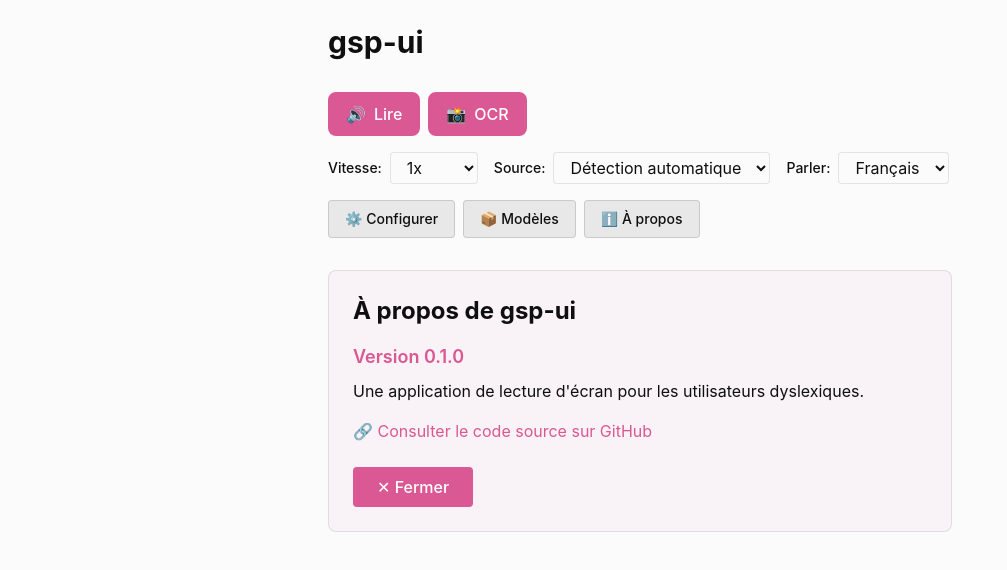
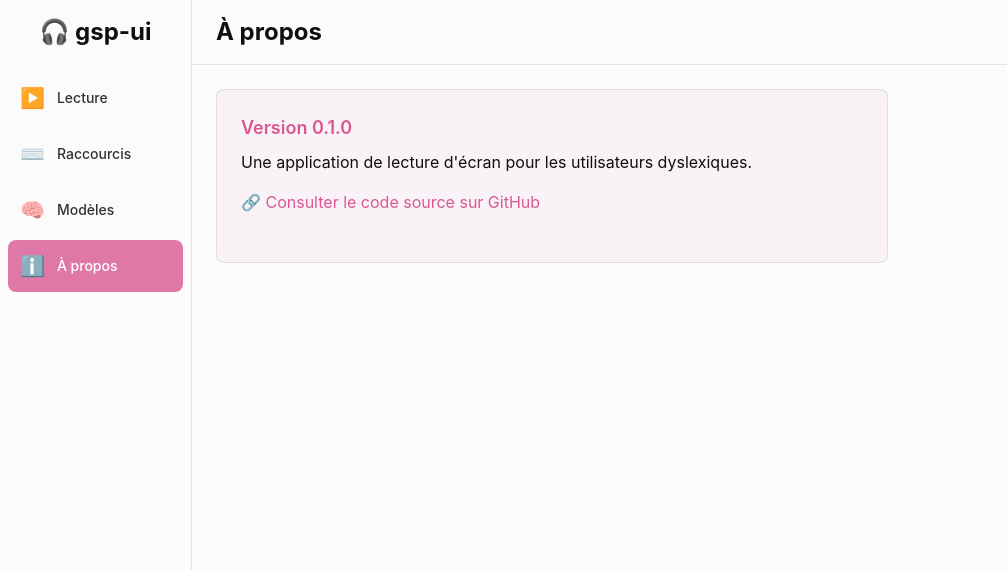
Before and after one commit to upskaling/gsp-ui, a Vue app: page / in a window 1280 px wide. Both pictures are taken after a click on the button "ℹ️ À propos". Shown: the top 570 px of the page, without its empty margins (0-1007 px from the left). Built offline with nearby package versions, Linux system fonts and the light colour scheme.

Commit message:
Ajoute d'une sidebar

```diff
--- a/src/App.vue
+++ b/src/App.vue
@@ -4,6 +4,7 @@ import { listen } from '@tauri-apps/api/event'
 import './styles/theme.css'
 import './App.css'
 
+import Sidebar, { type SidebarSection } from './components/Sidebar.vue'
 import PlaybackControls from './components/PlaybackControls.vue'
 import ShortcutConfigPanel from './components/ShortcutConfigPanel.vue'
 import ModelsPage from './components/ModelsPage.vue'
@@ -16,9 +17,7 @@ import { useLanguage } from './composables/useLanguage'
 import { useKeyRecording } from './composables/useKeyRecording'
 
 const appVersion = '0.1.0'
-const showConfig = ref(false)
-const showModelsPage = ref(false)
-const showAbout = ref(false)
+const activeSection = ref<SidebarSection>('playback')
 const devMode = ref(false)
 
 let shortcutInProgress = false
@@ -154,15 +153,26 @@ onUnmounted(() => {
 </script>
 
 <template>
-  <main class="min-h-screen bg-background text-text">
-    <div class="max-w-2xl mx-auto p-6">
+  <main class="h-screen bg-background text-text flex overflow-hidden">
+    <!-- Sidebar navigation -->
+    <Sidebar :active-section="activeSection" @section-change="activeSection = $event" />
+
+    <!-- Main content area -->
+    <div class="flex-1 flex flex-col overflow-hidden">
       <!-- Header -->
-      <div class="mb-8">
-        <h1 class="text-3xl font-bold mb-2">gsp-ui</h1>
+      <div class="border-b border-mid-gray/20 px-6 py-4">
+        <h1 class="text-2xl font-bold">
+          <template v-if="activeSection === 'playback'">Lecture</template>
+          <template v-else-if="activeSection === 'shortcuts'">Configuration des raccourcis</template>
+          <template v-else-if="activeSection === 'models'">Modèles</template>
+          <template v-else-if="activeSection === 'about'">À propos</template>
+        </h1>
       </div>
 
-      <!-- Playback Controls -->
-      <div class="mb-8">
+      <!-- Scrollable content area -->
+      <div class="flex-1 overflow-y-auto p-6">
+        <!-- Playback Section -->
+        <div v-if="activeSection === 'playback'" class="max-w-2xl">
           <PlaybackControls
             :is-speaking="playback.isSpeaking.value"
             :playback-speed="playback.playbackSpeed.value"
@@ -177,24 +187,19 @@ onUnmounted(() => {
             @speed-change="playback.setPlaybackSpeed"
             @source-language-change="language.setSourceLanguage"
             @target-language-change="language.setTargetLanguage"
-          @config-click="showConfig = !showConfig"
-          @models-click="showModelsPage = !showModelsPage"
-          @about-click="showAbout = !showAbout"
           />
-      </div>
 
           <!-- Dev Mode Toggle (debug only) -->
-      <div v-if="devMode" class="mb-6 p-4 bg-mid-gray/10 rounded">
+          <div v-if="devMode" class="mt-6 p-4 bg-mid-gray/10 rounded">
             <label class="flex items-center gap-2 cursor-pointer">
               <input type="checkbox" v-model="devMode" @change="toggleDevMode" class="w-4 h-4" />
               <span class="text-sm">🧪 Dev Mode</span>
             </label>
           </div>
+        </div>
 
-      <!-- Shortcut Config Section -->
-      <div v-if="showConfig" class="mb-8 space-y-4">
-        <h2 class="text-2xl font-bold mb-4">Configuration des raccourcis</h2>
-
+        <!-- Shortcuts Configuration Section -->
+        <div v-if="activeSection === 'shortcuts'" class="max-w-2xl space-y-4">
           <ShortcutConfigPanel
             title="Raccourci - Lecture"
             :shortcut-config="shortcuts.shortcutConfig.value"
@@ -214,9 +219,9 @@ onUnmounted(() => {
           />
 
           <!-- Config buttons -->
-        <div class="flex gap-2 justify-center pt-4">
+          <div class="flex gap-2 pt-4">
             <button
-            @click="shortcuts.saveAllShortcutConfigs().then(() => (showConfig = false))"
+              @click="shortcuts.saveAllShortcutConfigs()"
               class="px-6 py-2 bg-background-ui text-white rounded font-medium hover:opacity-90 transition"
             >
               💾 Enregistrer
@@ -227,36 +232,23 @@ onUnmounted(() => {
             >
               🔄 Réinitialiser
             </button>
-          <button
-            @click="showConfig = false"
-            class="px-6 py-2 bg-mid-gray/20 rounded font-medium hover:bg-mid-gray/40 transition"
-          >
-            ✕ Annuler
-          </button>
           </div>
         </div>
 
         <!-- Models Section -->
-      <div v-if="showModelsPage" class="mb-8">
+        <div v-if="activeSection === 'models'" class="max-w-2xl">
           <ModelsPage
             :models="models.models.value"
             :loading="models.loadingModels.value"
             @delete="models.deleteModel"
             @refresh="models.loadModels"
           />
-        <div class="mt-4 flex justify-center">
-          <button
-            @click="showModelsPage = false"
-            class="px-6 py-2 bg-mid-gray/20 rounded font-medium hover:bg-mid-gray/40 transition"
-          >
-            ✕ Fermer
-          </button>
-        </div>
         </div>
 
         <!-- About Section -->
-      <div v-if="showAbout" class="mb-8">
-        <AboutDialog :version="appVersion" @close="showAbout = false" />
+        <div v-if="activeSection === 'about'" class="max-w-2xl">
+          <AboutDialog :version="appVersion" />
+        </div>
       </div>
     </div>
   </main>
--- a/src/components/AboutDialog.vue
+++ b/src/components/AboutDialog.vue
@@ -3,18 +3,11 @@ interface Props {
   version: string
 }
 
-interface Emits {
-  (e: 'close'): void
-}
-
 withDefaults(defineProps<Props>(), {})
-defineEmits<Emits>()
 </script>
 
 <template>
   <div class="p-6 border border-mid-gray/20 rounded-lg bg-background-ui/5">
-    <h2 class="text-2xl font-bold mb-4">À propos de gsp-ui</h2>
-
     <p class="text-lg font-semibold text-background-ui mb-2">Version {{ version }}</p>
 
     <p class="text-text mb-4">
@@ -31,12 +24,5 @@ defineEmits<Emits>()
         🔗 Consulter le code source sur GitHub
       </a>
     </p>
-
-    <button
-      @click="$emit('close')"
-      class="px-6 py-2 rounded bg-background-ui text-white font-medium hover:opacity-90 transition"
-    >
-      ✕ Fermer
-    </button>
   </div>
 </template>
--- a/src/components/PlaybackControls.vue
+++ b/src/components/PlaybackControls.vue
@@ -18,9 +18,6 @@ interface Emits {
   (e: 'speed-change', speed: number): void
   (e: 'source-language-change', lang: string): void
   (e: 'target-language-change', lang: string): void
-  (e: 'config-click'): void
-  (e: 'models-click'): void
-  (e: 'about-click'): void
 }
 
 withDefaults(defineProps<Props>(), {})
@@ -110,28 +107,5 @@ defineEmits<Emits>()
       </div>
     </div>
 
-    <!-- Settings buttons -->
-    <div class="flex gap-2 flex-wrap">
-      <button
-        @click="$emit('config-click')"
-        class="px-4 py-2 rounded bg-mid-gray/15 border border-mid-gray/30 hover:bg-background-ui hover:text-white transition text-sm font-medium"
-      >
-        ⚙️ Configurer
-      </button>
-
-      <button
-        @click="$emit('models-click')"
-        class="px-4 py-2 rounded bg-mid-gray/15 border border-mid-gray/30 hover:bg-background-ui hover:text-white transition text-sm font-medium"
-      >
-        📦 Modèles
-      </button>
-
-      <button
-        @click="$emit('about-click')"
-        class="px-4 py-2 rounded bg-mid-gray/15 border border-mid-gray/30 hover:bg-background-ui hover:text-white transition text-sm font-medium"
-      >
-        ℹ️ À propos
-      </button>
-    </div>
   </div>
 </template>
--- /dev/null
+++ b/src/components/Sidebar.vue
@@ -0,0 +1,62 @@
+<script setup lang="ts">
+import { computed } from 'vue'
+
+export type SidebarSection = 'playback' | 'shortcuts' | 'models' | 'about'
+
+interface SidebarProps {
+  activeSection: SidebarSection
+}
+
+defineProps<SidebarProps>()
+defineEmits<{
+  'section-change': [section: SidebarSection]
+}>()
+
+const sections = computed(() => [
+  {
+    id: 'playback' as SidebarSection,
+    label: 'Lecture',
+    icon: '▶️',
+  },
+  {
+    id: 'shortcuts' as SidebarSection,
+    label: 'Raccourcis',
+    icon: '⌨️',
+  },
+  {
+    id: 'models' as SidebarSection,
+    label: 'Modèles',
+    icon: '🧠',
+  },
+  {
+    id: 'about' as SidebarSection,
+    label: 'À propos',
+    icon: 'ℹ️',
+  },
+])
+</script>
+
+<template>
+  <div class="flex flex-col w-48 h-screen border-r border-mid-gray/20 items-center px-2 py-4 bg-background">
+    <!-- Logo -->
+    <div class="mb-6 text-2xl font-bold">🎧 gsp-ui</div>
+
+    <!-- Navigation sections -->
+    <div class="flex flex-col w-full gap-1">
+      <button
+        v-for="section in sections"
+        :key="section.id"
+        :aria-current="activeSection === section.id"
+        @click="$emit('section-change', section.id)"
+        class="flex gap-3 items-center p-3 w-full rounded-lg cursor-pointer transition-colors text-left focus-visible:outline-2 focus-visible:outline-offset-2 focus-visible:outline-blue-500"
+        :class="{
+          'bg-background-ui/80 text-white font-medium': activeSection === section.id,
+          'hover:bg-mid-gray/20 opacity-85 hover:opacity-100': activeSection !== section.id,
+        }"
+      >
+        <span class="text-xl shrink-0">{{ section.icon }}</span>
+        <span class="text-sm font-medium truncate">{{ section.label }}</span>
+      </button>
+    </div>
+  </div>
+</template>
```
Lines whose indentation alone changed are shown as unchanged.
